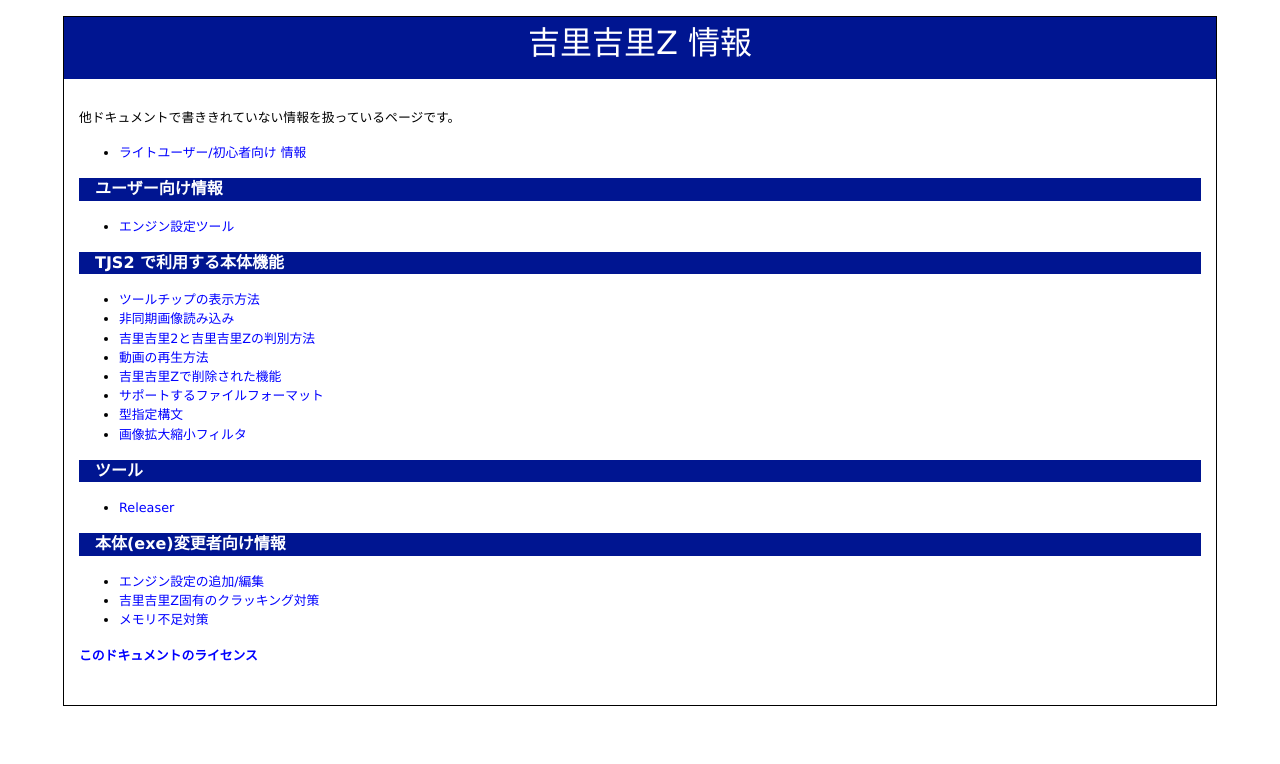
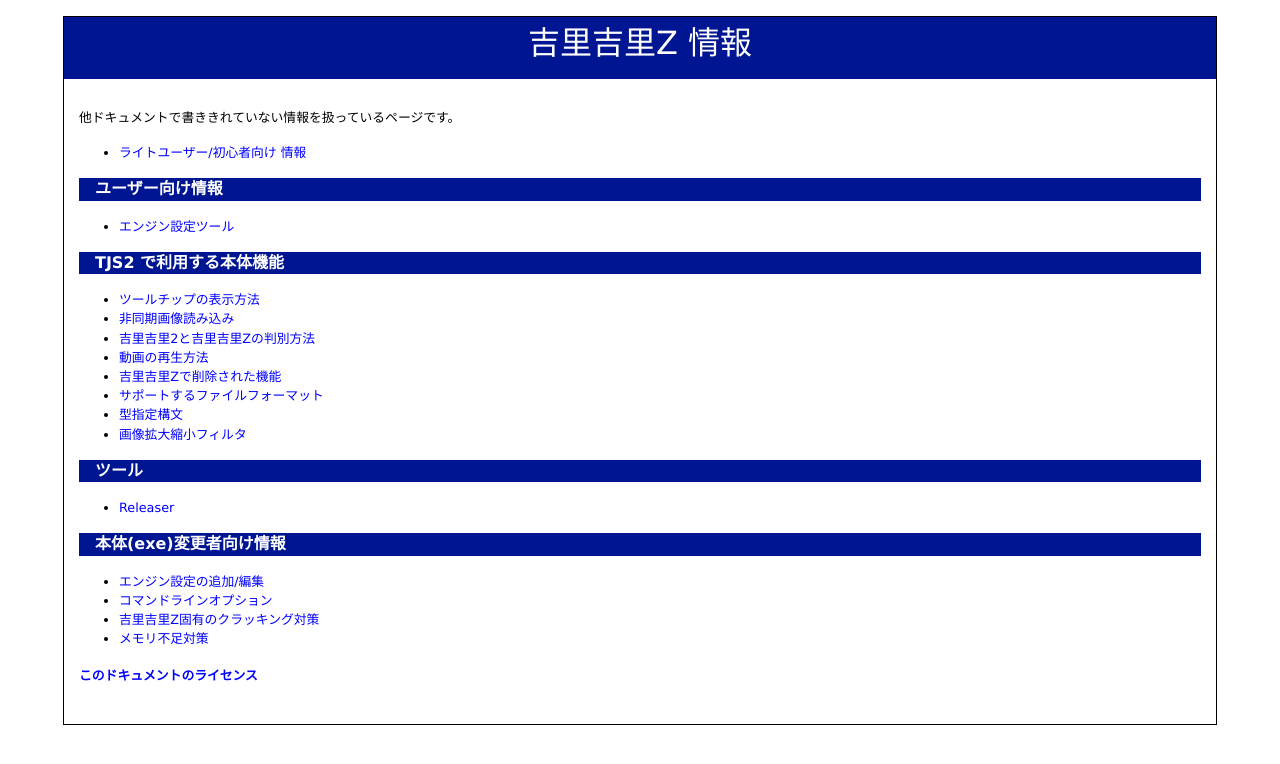
Before and after one commit to KimoriTama/documents, a Jekyll site: the page built from index.md, in a window 1280 px wide. Shown: the top 764 px of the page. Built offline with Jekyll 4.4.1, drawn with Linux system fonts in a browser that asks for light colours.

Commit message:
リンク追加

```diff
--- a/index.md
+++ b/index.md
@@ -25,6 +25,7 @@ title: 吉里吉里Z 情報
 
 ## 本体(exe)変更者向け情報
 * [エンジン設定の追加/編集](./core/engine_setting.html)
+* [コマンドラインオプション](./core/commandline.html)
 * [吉里吉里Z固有のクラッキング対策](./core/anti_cracking.html)
 * [メモリ不足対策](./core/low_memory.html)
 
```
Also changed, not shown: casual_user.md (+2 -0 lines).
